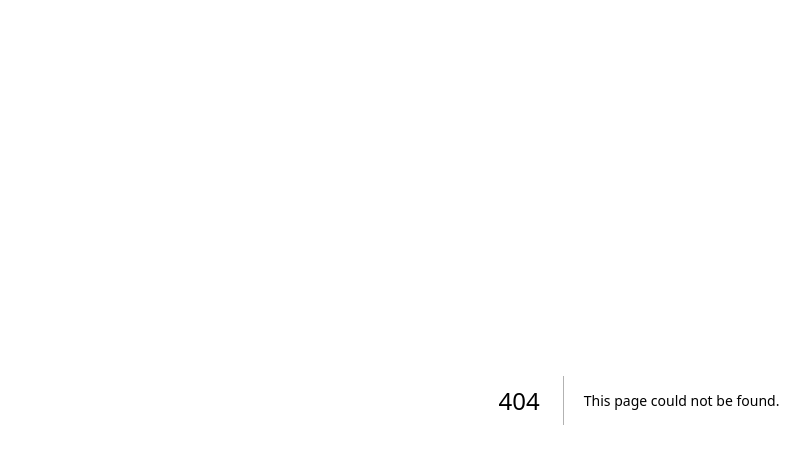
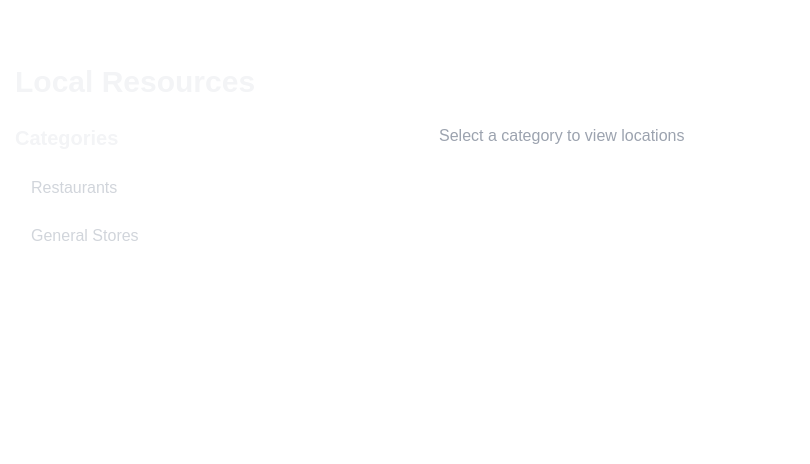
Before and after one commit to suhailnadaf509/Data-Bridge, a Next.js app: page /resources in a window 1280 px wide. Before the commit this address had no page. Shown: the top 464 px of the page, without its empty margins (1-811 px from the left). Built offline with nearby package versions, Linux system fonts and the light colour scheme.

Commit message:
The resources page

```diff
--- /dev/null
+++ b/app/resources/components/CategoryList.tsx
@@ -0,0 +1,31 @@
+import type { Category } from "../data/LocalResources"
+
+interface CategoryListProps {
+  categories: Category[]
+  onSelectCategory: (category: Category) => void
+  selectedCategory: Category | null
+}
+
+export default function CategoryList({ categories, onSelectCategory, selectedCategory }: CategoryListProps) {
+  return (
+    <div>
+      <h2 className="text-xl font-semibold mb-4 text-gray-100">Categories</h2>
+      <ul className="space-y-2">
+        {categories.map((category) => (
+          <li key={category.id}>
+            <button
+              onClick={() => onSelectCategory(category)}
+              className={`w-full text-left px-4 py-2 rounded ${
+                selectedCategory?.id === category.id
+                  ? "bg-accent text-white"
+                  : "bg-dark-gray text-gray-300 hover:bg-light-gray"
+              }`}
+            >
+              {category.name}
+            </button>
+          </li>
+        ))}
+      </ul>
+    </div>
+  )
+}
--- /dev/null
+++ b/app/resources/components/LocalResources.tsx
@@ -0,0 +1,32 @@
+"use client"
+
+import { useState } from "react"
+import { categories, type Category } from "../data/localResources"
+import CategoryList from "./CategoryList"
+import LocationList from "./LocationList"
+
+export default function LocalResources() {
+  const [selectedCategory, setSelectedCategory] = useState<Category | null>(null)
+
+  return (
+    <div className="container mx-auto px-4 py-8">
+      <h1 className="text-3xl font-bold mb-6 text-gray-100">Local Resources</h1>
+      <div className="grid md:grid-cols-3 gap-6">
+        <div className="md:col-span-1">
+          <CategoryList
+            categories={categories}
+            onSelectCategory={setSelectedCategory}
+            selectedCategory={selectedCategory}
+          />
+        </div>
+        <div className="md:col-span-2">
+          {selectedCategory ? (
+            <LocationList category={selectedCategory} />
+          ) : (
+            <p className="text-gray-400">Select a category to view locations</p>
+          )}
+        </div>
+      </div>
+    </div>
+  )
+}
--- /dev/null
+++ b/app/resources/components/LocationDetails.tsx
@@ -0,0 +1,78 @@
+import { useState } from "react"
+import type { Location, Review } from "../data/localResources"
+import { Star } from "lucide-react"
+
+interface LocationDetailsProps {
+  location: Location
+}
+
+export default function LocationDetails({ location }: LocationDetailsProps) {
+  const [newReview, setNewReview] = useState({ rating: 5, comment: "" })
+  const [reviews, setReviews] = useState(location.reviews)
+
+  const handleNotifyOwner = () => {
+    alert(`The owner of ${location.name} has been notified.`)
+  }
+
+  const handleAddReview = (e: React.FormEvent) => {
+    e.preventDefault()
+    const review: Review = {
+      id: `rev${reviews.length + 1}`,
+      user: "Anonymous",
+      rating: newReview.rating,
+      comment: newReview.comment,
+      date: new Date().toISOString().split("T")[0],
+    }
+    setReviews([...reviews, review])
+    setNewReview({ rating: 5, comment: "" })
+  }
+
+  return (
+    <div className="mt-4">
+      <h4 className="text-lg font-semibold mb-2 text-gray-100">Reviews</h4>
+      {reviews.map((review) => (
+        <div key={review.id} className="mb-2 p-2 bg-light-gray rounded">
+          <div className="flex items-center">
+            <Star className="w-4 h-4 text-yellow-400 mr-1" />
+            <span className="text-gray-100">{review.rating}</span>
+            <span className="ml-2 text-sm text-gray-400">
+              {review.user} - {review.date}
+            </span>
+          </div>
+          <p className="text-gray-300">{review.comment}</p>
+        </div>
+      ))}
+      <form onSubmit={handleAddReview} className="mt-4">
+        <div className="mb-2">
+          <label className="block text-sm font-medium text-gray-300">Rating</label>
+          <select
+            value={newReview.rating}
+            onChange={(e) => setNewReview({ ...newReview, rating: Number.parseInt(e.target.value) })}
+            className="mt-1 block w-full rounded-md bg-light-gray border-gray-600 text-gray-100 shadow-sm focus:border-accent focus:ring focus:ring-accent focus:ring-opacity-50"
+          >
+            {[1, 2, 3, 4, 5].map((rating) => (
+              <option key={rating} value={rating}>
+                {rating}
+              </option>
+            ))}
+          </select>
+        </div>
+        <div className="mb-2">
+          <label className="block text-sm font-medium text-gray-300">Comment</label>
+          <textarea
+            value={newReview.comment}
+            onChange={(e) => setNewReview({ ...newReview, comment: e.target.value })}
+            className="mt-1 block w-full rounded-md bg-light-gray border-gray-600 text-gray-100 shadow-sm focus:border-accent focus:ring focus:ring-accent focus:ring-opacity-50"
+            rows={3}
+          ></textarea>
+        </div>
+        <button type="submit" className="bg-accent text-white px-4 py-2 rounded hover:bg-light-gray">
+          Add Review
+        </button>
+      </form>
+      <button onClick={handleNotifyOwner} className="mt-4 bg-accent text-white px-4 py-2 rounded hover:bg-light-gray">
+        Notify Owner
+      </button>
+    </div>
+  )
+}
--- /dev/null
+++ b/app/resources/components/LocationList.tsx
@@ -0,0 +1,60 @@
+import { useState } from "react"
+import type { Category } from "../data/localResources"
+import { Star, ChevronDown, ChevronUp } from "lucide-react"
+import LocationDetails from "./LocationDetails"
+
+interface LocationListProps {
+  category: Category
+}
+
+export default function LocationList({ category }: LocationListProps) {
+  const [expandedLocation, setExpandedLocation] = useState<string | null>(null)
+
+  const toggleLocation = (locationId: string) => {
+    setExpandedLocation(expandedLocation === locationId ? null : locationId)
+  }
+
+  return (
+    <div>
+      <h2 className="text-2xl font-semibold mb-4 text-gray-100">{category.name}</h2>
+      {category.locations.length > 0 ? (
+        <ul className="space-y-4">
+          {category.locations.map((location) => (
+            <li key={location.id} className="bg-dark-gray shadow rounded-lg p-4">
+              <div className="flex justify-between items-center">
+                <div>
+                  <h3 className="text-lg font-semibold text-gray-100">{location.name}</h3>
+                  <p className="text-gray-400">{location.address}</p>
+                  <p className="text-gray-400">{location.phone}</p>
+                </div>
+                <div className="flex items-center">
+                  <Star className="w-5 h-5 text-yellow-400 mr-1" />
+                  <span className="text-gray-100">{location.rating.toFixed(1)}</span>
+                </div>
+              </div>
+              <button
+                onClick={() => toggleLocation(location.id)}
+                className="mt-2 text-accent flex items-center hover:text-gray-300"
+              >
+                {expandedLocation === location.id ? (
+                  <>
+                    Hide Details
+                    <ChevronUp className="w-4 h-4 ml-1" />
+                  </>
+                ) : (
+                  <>
+                    View Details
+                    <ChevronDown className="w-4 h-4 ml-1" />
+                  </>
+                )}
+              </button>
+              {expandedLocation === location.id && <LocationDetails location={location} />}
+            </li>
+          ))}
+        </ul>
+      ) : (
+        <p className="text-gray-400">No locations found for this category.</p>
+      )}
+    </div>
+  )
+}
--- /dev/null
+++ b/app/resources/data/localResources.ts
@@ -0,0 +1,100 @@
+export interface Review {
+    id: string
+    user: string
+    rating: number
+    comment: string
+    date: string
+  }
+
+  export interface Location {
+    id: string
+    name: string
+    address: string
+    phone: string
+    rating: number
+    reviews: Review[]
+  }
+
+  export interface Category {
+    id: string
+    name: string
+    locations: Location[]
+  }
+
+  export const categories: Category[] = [
+    {
+      id: "restaurants",
+      name: "Restaurants",
+      locations: [
+        {
+          id: "rest1",
+          name: "The Local Diner",
+          address: "123 Main St, Anytown, USA",
+          phone: "(555) 123-4567",
+          rating: 4.5,
+          reviews: [
+            {
+              id: "rev1",
+              user: "John D.",
+              rating: 5,
+              comment: "Great food and atmosphere!",
+              date: "2023-05-15",
+            },
+            {
+              id: "rev2",
+              user: "Sarah M.",
+              rating: 4,
+              comment: "Delicious meals but can be a bit noisy.",
+              date: "2023-05-10",
+            },
+          ],
+        },
+        {
+          id: "rest2",
+          name: "Pasta Palace",
+          address: "456 Elm St, Anytown, USA",
+          phone: "(555) 987-6543",
+          rating: 4.2,
+          reviews: [
+            {
+              id: "rev3",
+              user: "Mike R.",
+              rating: 4,
+              comment: "Authentic Italian cuisine.",
+              date: "2023-05-12",
+            },
+          ],
+        },
+      ],
+    },
+    {
+      id: "generalStores",
+      name: "General Stores",
+      locations: [
+        {
+          id: "store1",
+          name: "Corner Market",
+          address: "789 Oak Ave, Anytown, USA",
+          phone: "(555) 246-8135",
+          rating: 4.0,
+          reviews: [
+            {
+              id: "rev4",
+              user: "Emily L.",
+              rating: 4,
+              comment: "Great selection of local products.",
+              date: "2023-05-14",
+            },
+          ],
+        },
+        {
+          id: "store2",
+          name: "Main Street Goods",
+          address: "321 Pine Rd, Anytown, USA",
+          phone: "(555) 369-2580",
+          rating: 3.8,
+          reviews: [],
+        },
+      ],
+    },
+  ]
--- /dev/null
+++ b/app/resources/page.tsx
@@ -0,0 +1,9 @@
+import LocalResources from "./components/LocalResources";
+
+export default function Home() {
+  return (
+    <main className="min-h-screen bg-matte-black text-gray-200 py-8">
+      <LocalResources />
+    </main>
+  )
+}
```
